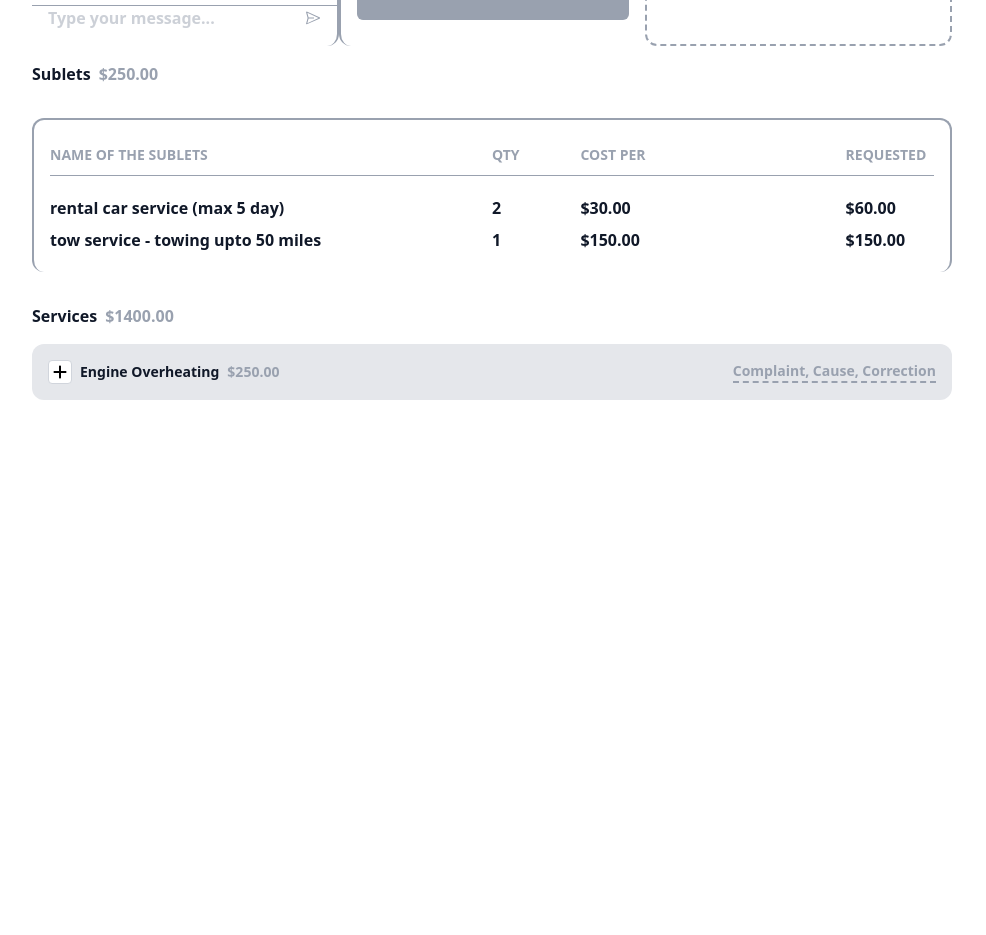
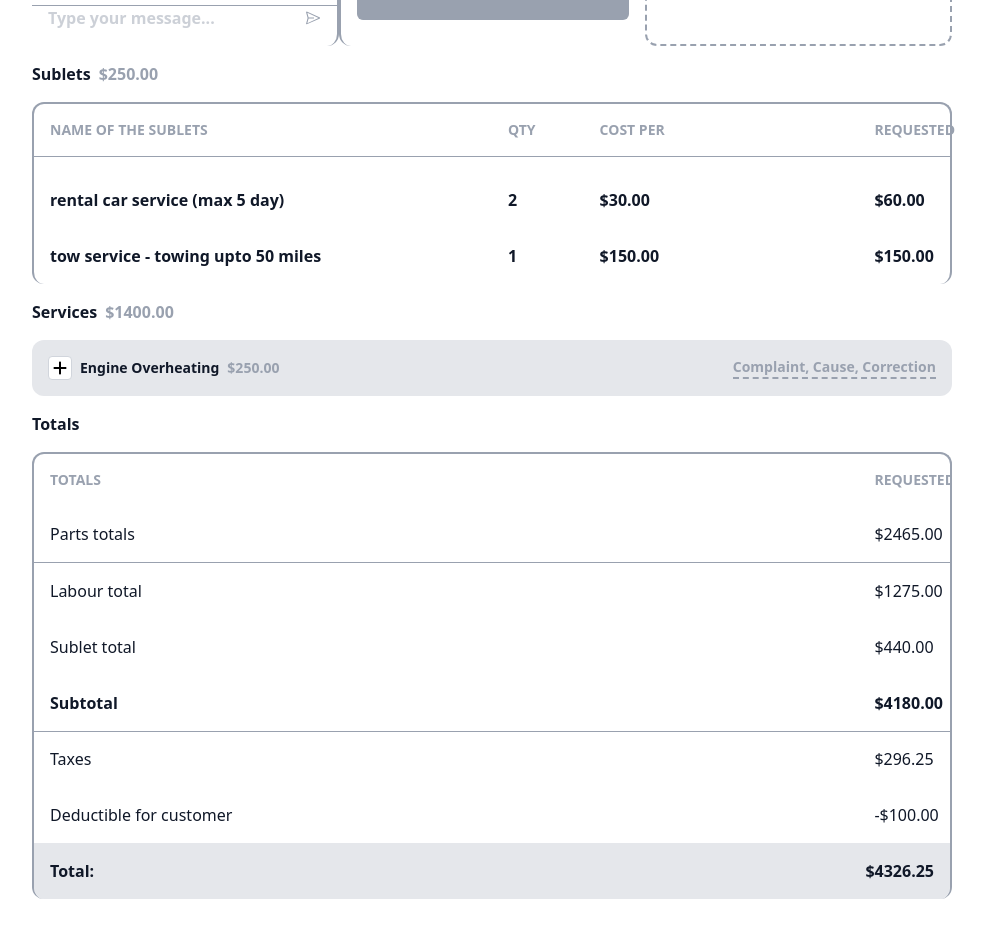
Before and after one commit to shreejanamaharjan/Task, a React (Vite) app: page /claims in a window 1280 px wide. Shown: the part 780-1715 px from the top of the page, without its empty margins (148-1134 px from the left). Before the commit the page ends 1216 px from the top, so only its background shows below. Built offline with nearby package versions, Linux system fonts and the light colour scheme.

Commit message:
feat: added totals section

```diff
--- a/src/components/additionalInfo/AdditionalDetail.tsx
+++ b/src/components/additionalInfo/AdditionalDetail.tsx
@@ -2,6 +2,7 @@ import Action from "./Action";
 import AdditonalNavbar from "./AdditonalNavbar";
 import Services from "./Services";
 import Sublets from "./Sublets";
+import Totals from "./Totals";
 
 const AdditionalDetail = () => {
   return (
@@ -10,6 +11,7 @@ const AdditionalDetail = () => {
       <Action />
       <Sublets />
       <Services />
+      <Totals />
     </div>
   );
 };
--- a/src/components/additionalInfo/AdditonalNavbar.tsx
+++ b/src/components/additionalInfo/AdditonalNavbar.tsx
@@ -6,7 +6,7 @@ const AdditionalNavbar = () => {
     { key: "action", label: "actions" },
     { key: "sublet", label: "sublets" },
     { key: "service", label: "services" },
-    { key: "tool", label: "tools" },
+    { key: "totals", label: "totals" },
     { key: "others-detail", label: "others" },
   ];
   return (
--- a/src/components/additionalInfo/Services.tsx
+++ b/src/components/additionalInfo/Services.tsx
@@ -77,29 +77,33 @@ const Services = () => {
               <h1 className="uppercase text-xs text-gray-900 font-semibold ml-2">
                 parts
               </h1>
-              <div className="bg-white p-4 rounded-xl mt-2">
+              <div className="bg-white rounded-xl mt-2">
                 <table className="w-full table-fixed">
-                  <thead className="uppercase text-sm text-gray-400 text-left h-10">
+                  <thead className="uppercase text-sm text-gray-400 text-left h-10 ">
                     <tr>
-                      <th style={{ width: "20%" }}>parts number</th>
-                      <th style={{ width: "20%" }}>parts name</th>
-                      <th>qty</th>
-                      <th>wty mo</th>
-                      <th>wty miles</th>
-                      <th>cost per</th>
-                      <th>tax per</th>
+                      <th style={{ width: "20%" }} className="p-4">
+                        parts number
+                      </th>
+                      <th style={{ width: "20%" }} className="p-4">
+                        parts name
+                      </th>
+                      <th className="p-4">qty</th>
+                      <th className="p-4">wty mo</th>
+                      <th className="p-4">wty miles</th>
+                      <th className="p-4">cost per</th>
+                      <th className="p-4">tax per</th>
                     </tr>
                   </thead>
                   <tbody>
                     <tr className="border-b border-gray-400 w-full"></tr>
                     <tr className="capitalize font-semibold text-sm text-gray-900 h-10">
-                      <td>123456789AA</td>
-                      <td>radiator</td>
-                      <td>1</td>
-                      <td>24</td>
-                      <td>50,000</td>
-                      <td>$500.00</td>
-                      <td>$75.00</td>
+                      <td className="p-4">123456789AA</td>
+                      <td className="p-4">radiator</td>
+                      <td className="p-4">1</td>
+                      <td className="p-4">24</td>
+                      <td className="p-4">50,000</td>
+                      <td className="p-4">$500.00</td>
+                      <td className="p-4">$75.00</td>
                     </tr>
                   </tbody>
                 </table>
@@ -110,29 +114,31 @@ const Services = () => {
               <h1 className="uppercase text-xs text-gray-900 font-semibold ml-2">
                 labour
               </h1>
-              <div className="bg-white p-4 rounded-xl mt-2">
+              <div className="bg-white rounded-xl mt-2">
                 <table className="w-full table-fixed">
                   <thead className="uppercase text-sm text-gray-400 text-left h-10">
                     <tr>
-                      <th style={{ width: "65%" }}>labour description</th>
-                      <th>menu</th>
-                      <th>hour</th>
-                      <th>rate</th>
-                      <th>tax(%)</th>
-                      <th>tax per</th>
+                      <th className="p-4" style={{ width: "65%" }}>
+                        labour description
+                      </th>
+                      <th className="p-4">menu</th>
+                      <th className="p-4">hour</th>
+                      <th className="p-4">rate</th>
+                      <th className="p-4">tax(%)</th>
+                      <th className="p-4">tax per</th>
                     </tr>
                   </thead>
                   <tbody>
                     <tr className="border-b border-gray-400 w-full"></tr>
                     <tr className="capitalize font-semibold text-sm text-gray-900 h-10">
-                      <td>senior engineer's labour</td>
-                      <td>
+                      <td className="p-4">senior engineer's labour</td>
+                      <td className="p-4">
                         <TiTick />
                       </td>
-                      <td>4</td>
-                      <td>$60.00</td>
-                      <td>15%</td>
-                      <td>$45.00</td>
+                      <td className="p-4">4</td>
+                      <td className="p-4">$60.00</td>
+                      <td className="p-4">15%</td>
+                      <td className="p-4">$45.00</td>
                     </tr>
                   </tbody>
                 </table>
--- a/src/components/additionalInfo/Sublets.tsx
+++ b/src/components/additionalInfo/Sublets.tsx
@@ -7,24 +7,34 @@ const Sublets = () => {
         <h1 className="text-gray-900 capitalize font-bold">sublets</h1>
         <span className="text-gray-400 font-semibold">$250.00</span>
       </div>
-      <div className="my-8 border-t-2 border-l-2 border-r-2 border-gray-400 rounded-xl p-4">
+      <div className="my-4 border-t-2 border-l-2 border-r-2 border-gray-400 rounded-xl ">
         <table className="w-full table-fixed ">
           <thead className="uppercase text-sm text-gray-400 text-left h-10">
             <tr>
-              <th style={{ width: "50%" }}>name of the sublets</th>
-              <th style={{ width: "10%" }}>qty</th>
-              <th style={{ width: "30%" }}>cost per</th>
-              <th style={{ width: "10%" }}>requested</th>
+              <th className="p-4" style={{ width: "50%" }}>
+                name of the sublets
+              </th>
+              <th className="p-4" style={{ width: "10%" }}>
+                qty
+              </th>
+              <th className="p-4" style={{ width: "30%" }}>
+                cost per
+              </th>
+              <th className="p-4" style={{ width: "10%" }}>
+                requested
+              </th>
             </tr>
           </thead>
           <tbody className="font-semibold text-gray-900">
             <tr className="w-full border-t border-gray-400 h-4"></tr>
             {subletData.map((item, index) => (
               <tr key={index} className="h-8">
-                <td>{item.sublet}</td>
-                <td>{item.quantity}</td>
-                <td>${item.costPer.toFixed(2)}</td>
-                <td>${(item.quantity * item.costPer).toFixed(2)}</td>
+                <td className="p-4">{item.sublet}</td>
+                <td className="p-4">{item.quantity}</td>
+                <td className="p-4">${item.costPer.toFixed(2)}</td>
+                <td className="p-4">
+                  ${(item.quantity * item.costPer).toFixed(2)}
+                </td>
               </tr>
             ))}
           </tbody>
--- /dev/null
+++ b/src/components/additionalInfo/Totals.tsx
@@ -0,0 +1,58 @@
+const Totals = () => {
+  return (
+    <div className="my-4">
+      <div className="text-base flex gap-2 items-center">
+        <h1 className="text-gray-900 capitalize font-bold">totals</h1>
+      </div>
+      <div className="border-t-2 border-l-2 border-r-2 border-gray-400 rounded-xl overflow-hidden mt-4">
+        <table className="w-full table-fixed">
+          <thead className="uppercase text-sm text-gray-400 text-left h-10">
+            <tr>
+              <th className="p-4" style={{ width: "90%" }}>
+                totals
+              </th>
+              <th className="p-4" style={{ width: "10%" }}>
+                requested
+              </th>
+            </tr>
+          </thead>
+          <tbody className="text-gray-900">
+            <tr className="h-10">
+              <td className="p-4">Parts totals</td>
+              <td className="p-4">$2465.00</td>
+            </tr>
+            <tr className="w-full border-t border-gray-400"></tr>
+            <tr className="h-10">
+              <td className="p-4">Labour total</td>
+              <td className="p-4">$1275.00</td>
+            </tr>
+            <tr className="h-10">
+              <td className="p-4">Sublet total</td>
+              <td className="p-4">$440.00</td>
+            </tr>
+            <tr className="h-10 font-semibold">
+              <td className="p-4">Subtotal</td>
+              <td className="p-4">$4180.00</td>
+            </tr>
+            <tr className="w-full border-t border-gray-400"></tr>
+            <tr className="h-10">
+              <td className="p-4">Taxes</td>
+              <td className="p-4">$296.25</td>
+            </tr>
+            <tr className="h-10">
+              <td className="p-4">Deductible for customer</td>
+              <td className="p-4">-$100.00</td>
+            </tr>
+            <tr className="h-12 font-semibold bg-gray-200 w-full">
+              <td colSpan={2} className="p-4 text-gray-900 w-full">
+                Total: <span className="float-right">$4326.25</span>
+              </td>
+            </tr>
+          </tbody>
+        </table>
+      </div>
+    </div>
+  );
+};
+
+export default Totals;
--- a/src/components/homePage/Header.tsx
+++ b/src/components/homePage/Header.tsx
@@ -3,7 +3,7 @@ import NewUser from "./NewUser";
 
 const Header = () => {
   return (
-    <div className="flex justify-between px-5 pt-2 sticky top-0 bg-white">
+    <div className="flex justify-between px-5 pt-2 sticky top-0 bg-white z-1">
       <div className="flex gap-20 items-center">
         <div className="w-20 h-20 bg-red">
           <img
```
